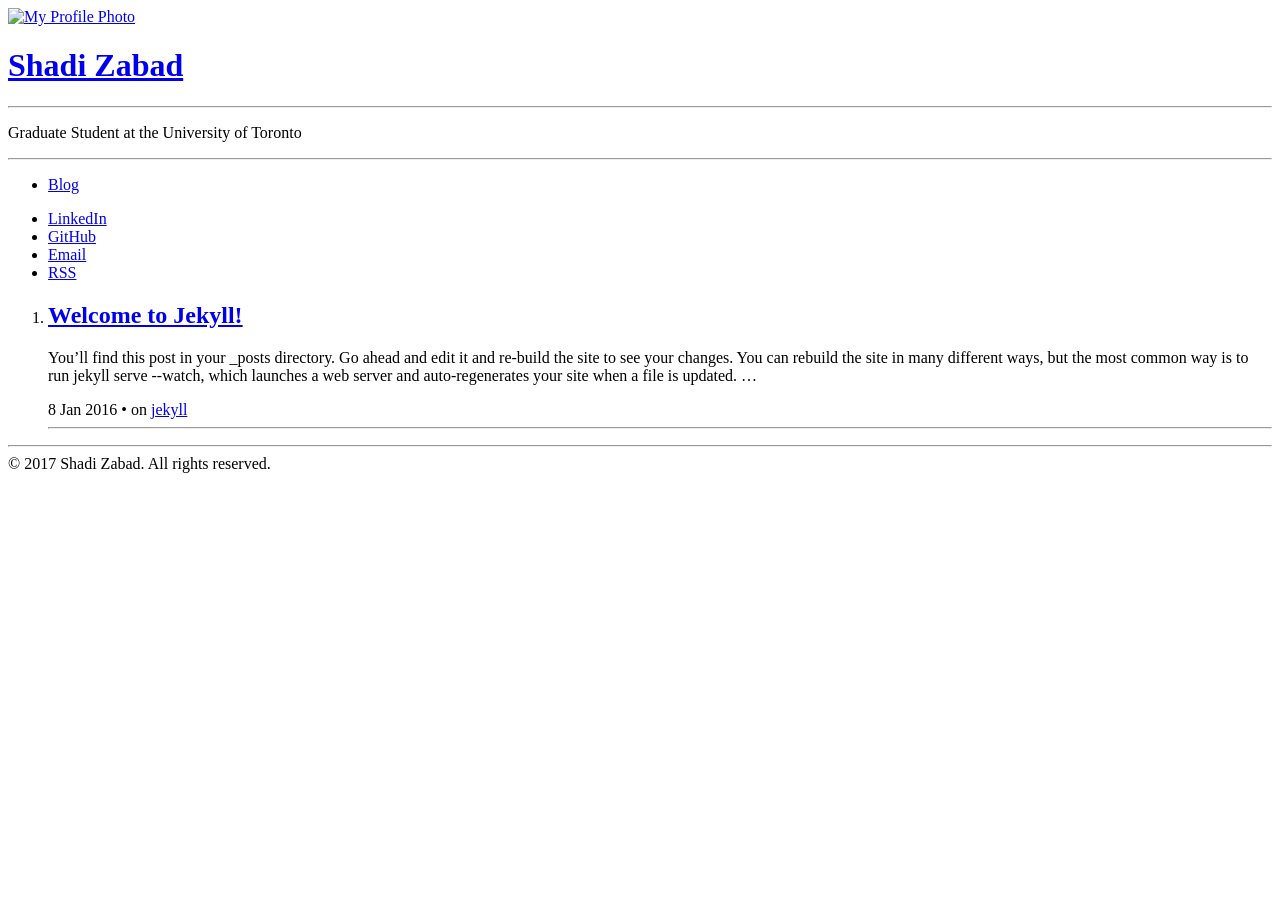
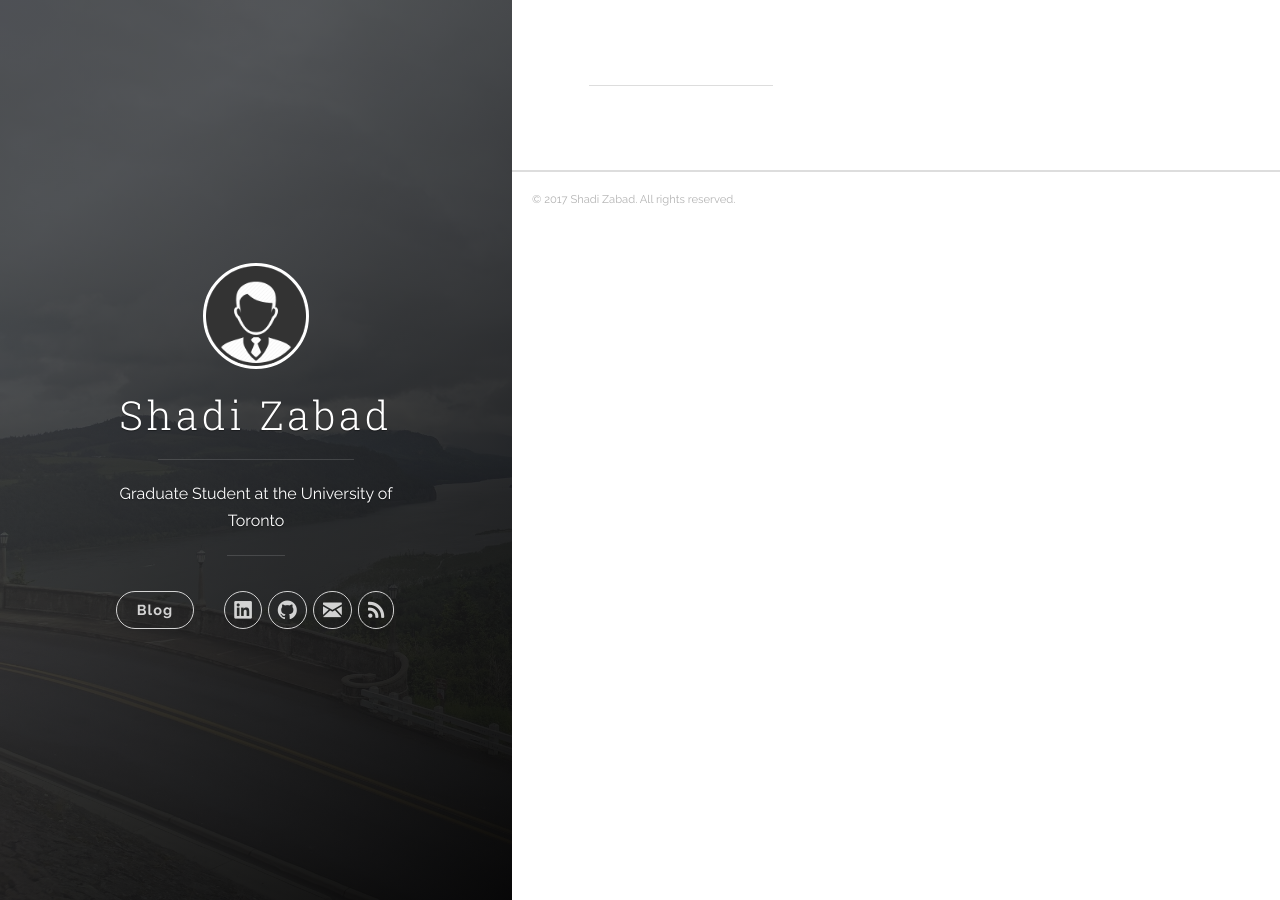
Before and after one commit to shz9/shz9.github.io, a Jekyll site: the page built from index.html, in a window 1280 px wide. Built offline with Jekyll 4.4.1, drawn with Linux system fonts in a browser that asks for light colours; nearby versions of some CDN libraries; the list of posts is cut into pages by our own code.

Commit message:
Fixing baseurl

````diff
--- a/_config.yml
+++ b/_config.yml
@@ -2,7 +2,7 @@
 title: Shadi Zabad
 description: 'Graduate Student at the University of Toronto'
 url: 'http://shz9.github.io'
-baseurl: 'shz9.github.io'
+baseurl: '/'
 # google_analytics: 'UA-XXXXXX-X'
 # disqus_shortname: 'your-disqus-name'
 
--- a/_posts/2016-01-08-welcome-to-jekyll.markdown
+++ /dev/null
@@ -1,25 +0,0 @@
----
-title:  "Welcome to Jekyll!"
-date:   2016-01-08 15:04:23
-categories: [jekyll]
-tags: [jekyll]
----
-You’ll find this post in your `_posts` directory. Go ahead and edit it and re-build the site to see your changes. You can rebuild the site in many different ways, but the most common way is to run `jekyll serve --watch`, which launches a web server and auto-regenerates your site when a file is updated.
-
-To add new posts, simply add a file in the `_posts` directory that follows the convention `YYYY-MM-DD-name-of-post.ext` and includes the necessary front matter. Take a look at the source for this post to get an idea about how it works.
-
-Jekyll also offers powerful support for code snippets:
-
-``` ruby
-def print_hi(name)
-  puts "Hi, #{name}"
-end
-print_hi('Tom')
-#=> prints 'Hi, Tom' to STDOUT.
-```
-
-Check out the [Jekyll docs][jekyll] for more info on how to get the most out of Jekyll. File all bugs/feature requests at [Jekyll’s GitHub repo][jekyll-gh]. If you have questions, you can ask them on [Jekyll’s dedicated Help repository][jekyll-help].
-
-[jekyll]:      http://jekyllrb.com
-[jekyll-gh]:   https://github.com/jekyll/jekyll
-[jekyll-help]: https://github.com/jekyll/jekyll-help
````
Also changed, not shown: 1 other file.
